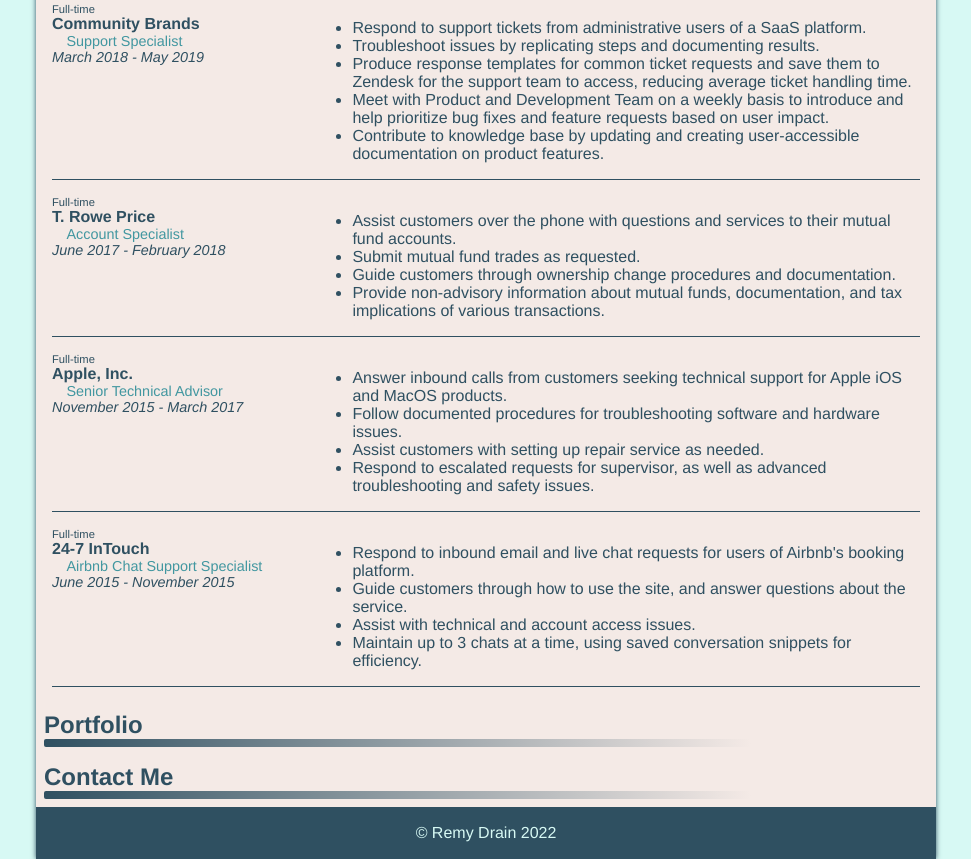
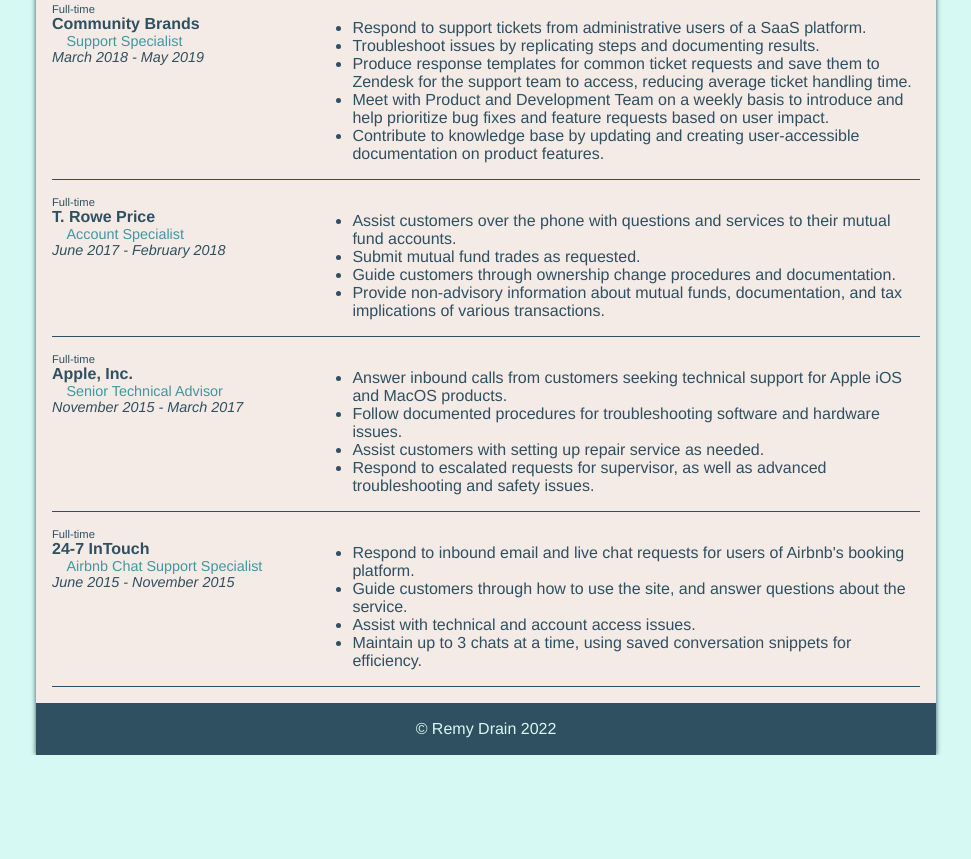
Before and after one commit to chaoticmewtral/resume, a plain HTML site: page index.html in a window 1280 px wide. Shown: the part 1456-2315 px from the top of the page, without its empty margins (154-1125 px from the left). After the commit the page ends 2211 px from the top, so only its background shows below. Drawn offline with Linux system fonts and the light colour scheme.

Commit message:
Remove sections from index
Remove portfolio and contact sections, since they are already linked on the main page.

```diff
--- a/index.html
+++ b/index.html
@@ -13,8 +13,6 @@
             <ul>
                 <li><a href="#skills">Skills</a></li>
                 <li><a href="#experience">Experience</a></li>
-                <li><a href="#portfolio">Portfolio</a></li>
-                <li><a href="#contact">Contact</a></li>
             </ul>
         </nav>
         <header>
@@ -245,23 +243,6 @@
                     </div>
                 </div>
             </div>
-            <!-- section break -->
-            <div id="portfolio">
-                <div class="section-heading">
-                    <h2>Portfolio</h2>
-                    <div class="line"></div>
-                </div>
-            </div>
-            <!-- section break -->
-            <div id="contact">
-                <div class="section-heading">
-                    <h2>Contact Me</h2>
-                    <div class="line"></div>
-                </div>
-                <form>
-
-                </form>
-            </div>
         </main>
         <footer>
             <div id="social-links">
```
